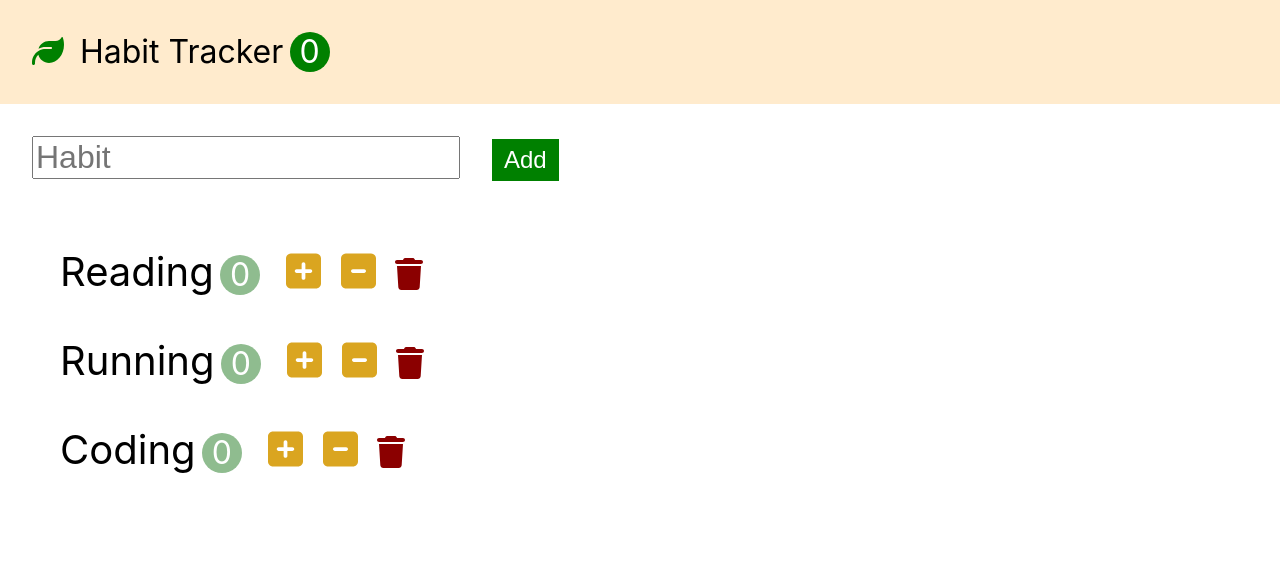
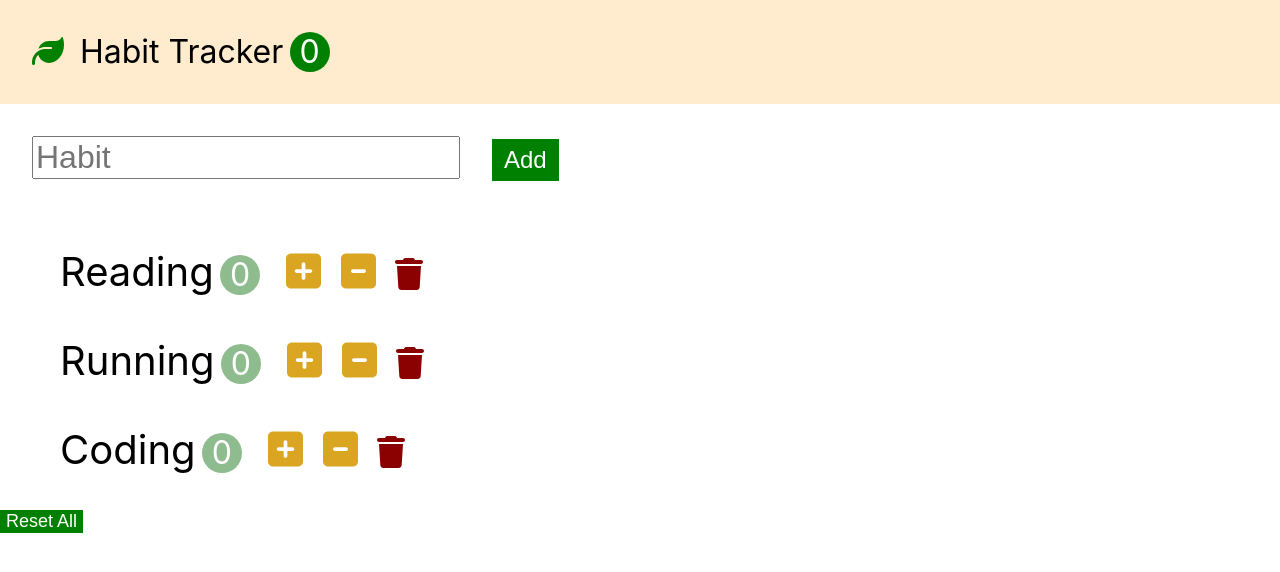
Before and after one commit to ezn6/habit-tracker, a React (Create React App) app: page / in a window 1280 px wide. Shown: the top 572 px of the page. Built offline with nearby package versions, Linux system fonts and the light colour scheme.

Commit message:
reset 처리하기

```diff
--- a/src/app.css
+++ b/src/app.css
@@ -84,3 +84,9 @@ button {
   font-size: 2rem;
   color: darkred;
 }
+
+.reset {
+  background-color: green;
+  color: white;
+  font-size: large;
+}
--- a/src/app.jsx
+++ b/src/app.jsx
@@ -38,6 +38,14 @@ class App extends Component {
     this.setState({ habits });
   };
 
+  handleReset = () => {
+    const habits = this.state.habits.map((habit) => {
+      habit.count = 0;
+      return habit;
+    });
+    this.setState({ habits });
+  };
+
   render() {
     const buttons = [
       this.handleIncrement,
@@ -50,7 +58,11 @@ class App extends Component {
           counts={this.state.habits.filter((habit) => habit.count > 0).length}
         />
         <HabitAddForm handleAdd={this.handleAdd} />
-        <Habits habits={this.state.habits} buttons={buttons} />
+        <Habits
+          habits={this.state.habits}
+          buttons={buttons}
+          handleReset={this.handleReset}
+        />
       </>
     );
   }
--- a/src/components/habits.jsx
+++ b/src/components/habits.jsx
@@ -2,10 +2,12 @@ import React, { Component } from 'react';
 import Habit from './habit';
 
 class Habits extends Component {
+  // onClick = () => {};
   render() {
     const habits = this.props.habits;
     const [handleIncrement, handleDecrement, handleDelete] = this.props.buttons;
     return (
+      <>
         <ul>
           {habits.map((habit) => (
             <Habit
@@ -17,6 +19,10 @@ class Habits extends Component {
             />
           ))}
         </ul>
+        <button className='reset' onClick={this.props.handleReset}>
+          Reset All
+        </button>
+      </>
     );
   }
 }
```
Lines whose indentation alone changed are shown as unchanged.
